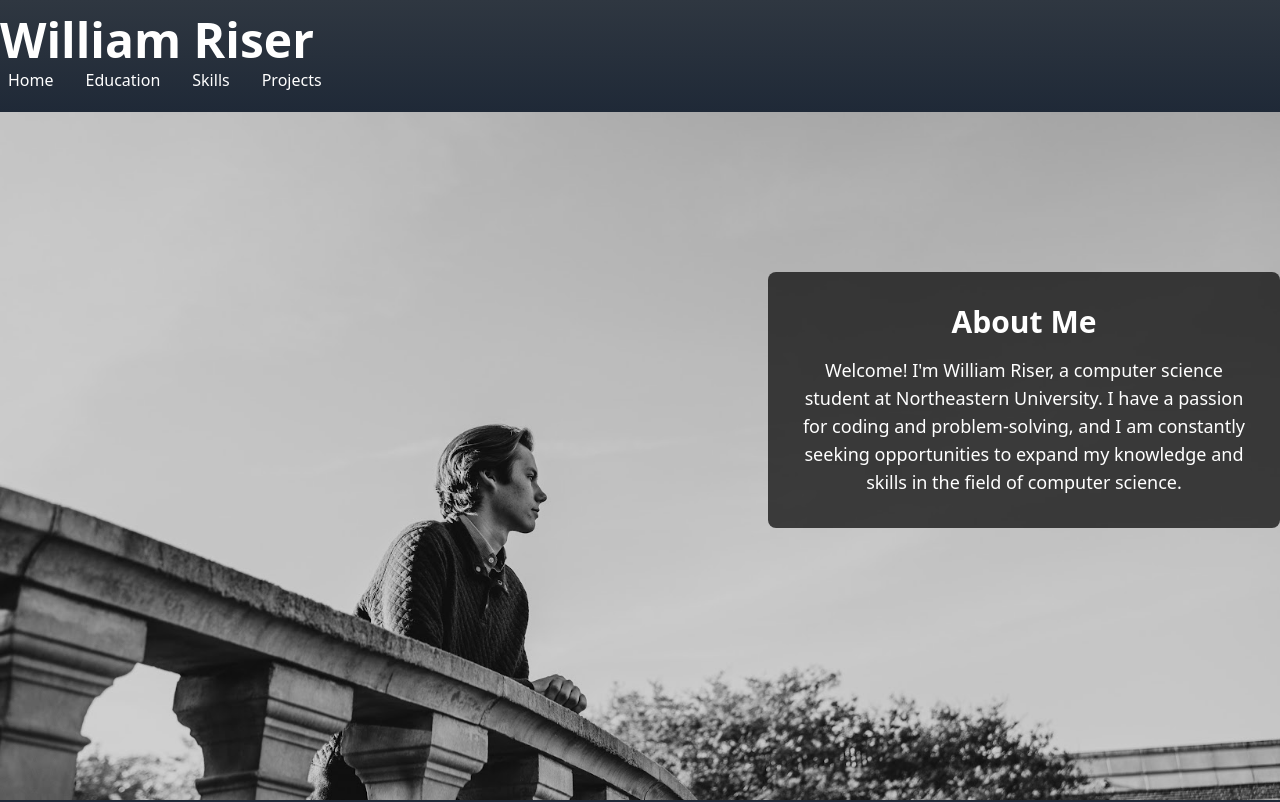
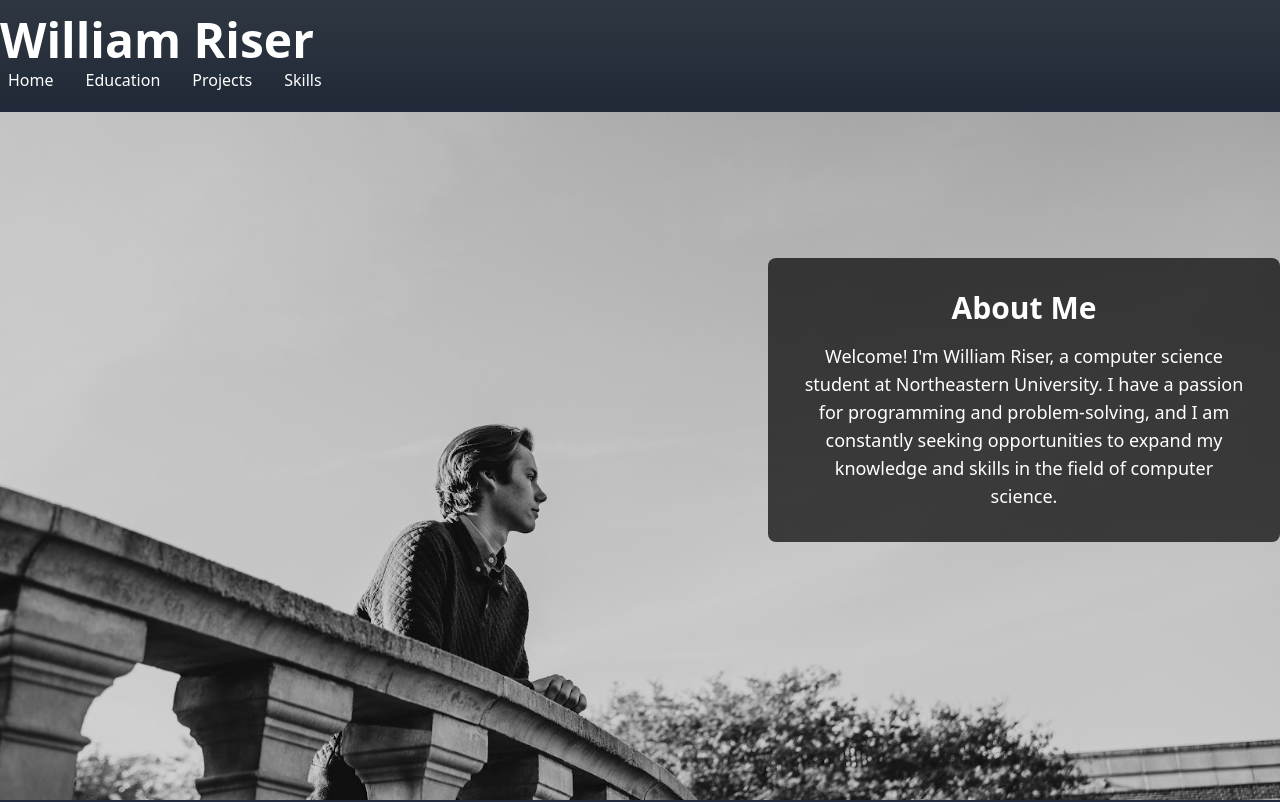
Before and after one commit to william-riser/personal-portfolio, a React (Vite) app: page / in a window 1280 px wide. Shown: the top 802 px of the page. Built offline with nearby package versions, Linux system fonts and the light colour scheme.

Commit message:
Add smooth scrolling

```diff
--- a/package.json
+++ b/package.json
@@ -13,11 +13,13 @@
     "react": "^18.2.0",
     "react-dom": "^18.2.0",
     "react-intersection-observer": "^9.7.0",
+    "react-scroll": "^1.9.0",
     "react-transition-group": "^4.4.5"
   },
   "devDependencies": {
     "@types/react": "^18.2.43",
     "@types/react-dom": "^18.2.17",
+    "@types/react-scroll": "^1.8.10",
     "@types/react-transition-group": "^4.4.10",
     "@typescript-eslint/eslint-plugin": "^6.14.0",
     "@typescript-eslint/parser": "^6.14.0",
--- a/src/components/Bio.tsx
+++ b/src/components/Bio.tsx
@@ -12,7 +12,7 @@ const BackgroundImage: React.FC = () => {
         <h1 className="text-3xl font-bold mb-4 text-center">About Me</h1>
         <p className="text-lg text-center">
           Welcome! I'm William Riser, a computer science student at Northeastern
-          University. I have a passion for coding and problem-solving, and I am
+          University. I have a passion for programming and problem-solving, and I am
           constantly seeking opportunities to expand my knowledge and skills in
           the field of computer science.
         </p>
--- a/src/components/Education.tsx
+++ b/src/components/Education.tsx
@@ -25,6 +25,8 @@ const EducationInfo: React.FC = () => {
           CS1800 - Discrete Structures
         </p>
       </div>
+
+
     </div>
   );
 };
--- a/src/components/Header.tsx
+++ b/src/components/Header.tsx
@@ -1,4 +1,5 @@
 import React, { useState, useEffect } from "react";
+import { Link } from "react-scroll";
 
 const Header: React.FC = () => {
   const [isScrolled, setIsScrolled] = useState(false);
@@ -35,13 +36,43 @@ const Header: React.FC = () => {
               <a href="#home">Home</a>
             </li>
             <li className="hover:bg-slate-600 rounded-md px-2 py-1">
-              <a href="#education">Education</a>
+              {/* Replace the anchor tag with the Link component */}
+              <Link
+                to="education"
+                smooth={true}
+                duration={500}
+                offset={-50}
+                spy={true}
+                activeClass="active"
+              >
+                Education
+              </Link>
             </li>
             <li className="hover:bg-slate-600 rounded-md px-2 py-1">
-              <a href="#skills">Skills</a>
+              {/* Replace the anchor tag with the Link component */}
+              <Link
+                to="projects"
+                smooth={true}
+                duration={500}
+                offset={-50}
+                spy={true}
+                activeClass="active"
+              >
+                Projects
+              </Link>
             </li>
             <li className="hover:bg-slate-600 rounded-md px-2 py-1">
-              <a href="#projects">Projects</a>
+              {/* Replace the anchor tag with the Link component */}
+              <Link
+                to="skills"
+                smooth={true}
+                duration={500}
+                offset={-50}
+                spy={true}
+                activeClass="active"
+              >
+                Skills
+              </Link>
             </li>
           </ul>
         </nav>
```
Also changed, not shown: 1 other file (tests, documents, lock files or other folders).
